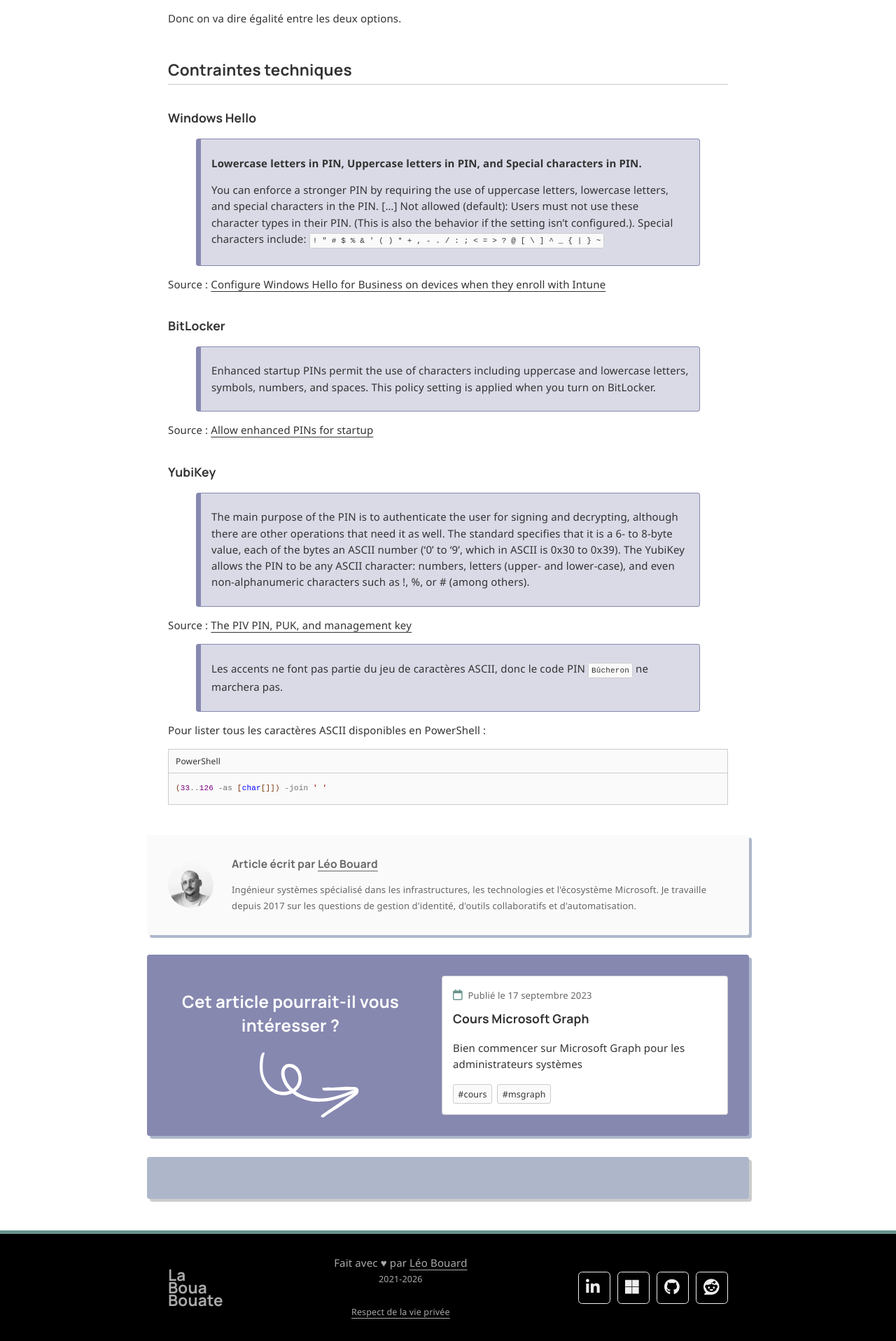
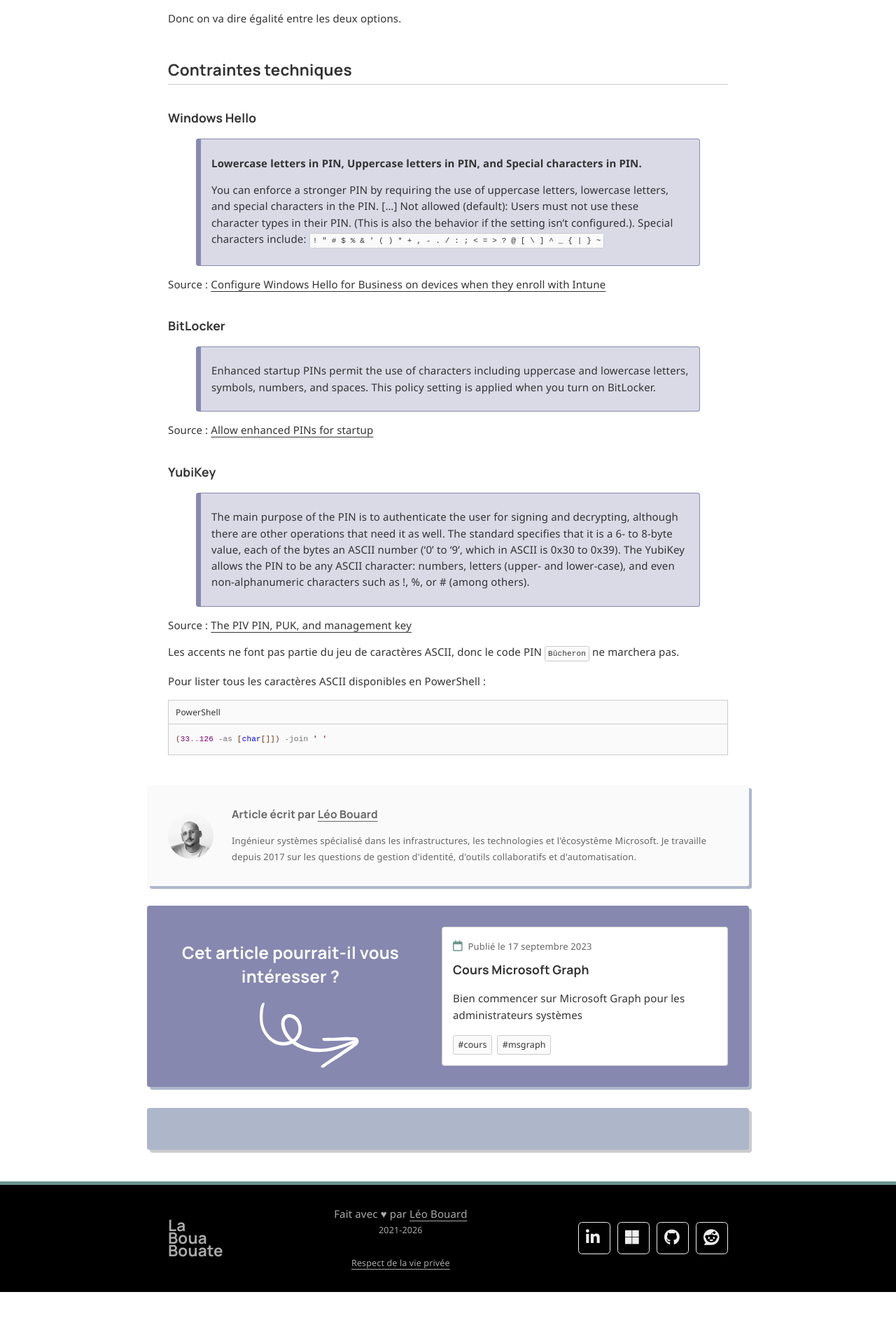
Before and after one commit to leobouard/leobouard.github.io, a Jekyll site: the page built from _posts/2026/2026-11-05-un-code-pin-qu-il-est-bien.md, in a window 1280 px wide. Shown: the part 2387-4303 px from the top of the page at 70% size. Built offline with Jekyll 4.4.1, drawn with Linux system fonts in a browser that asks for light colours; nearby versions of some CDN libraries; some web fonts are replaced; comment, search, counter and statistics services are not loaded; after the commit the page ends 4233 px from its top, so only the background shows below that.

Commit message:
Update 2026-11-05-un-code-pin-qu-il-est-bien.md

```diff
--- a/_posts/2026/2026-11-05-un-code-pin-qu-il-est-bien.md
+++ b/_posts/2026/2026-11-05-un-code-pin-qu-il-est-bien.md
@@ -129,7 +129,7 @@
 
 Source : [The PIV PIN, PUK, and management key](https://docs.yubico.com/yesdk/users-manual/application-piv/pin-puk-mgmt-key.html)
 
-> Les accents ne font pas partie du jeu de caractères ASCII, donc le code PIN `Bûcheron` ne marchera pas.
+Les accents ne font pas partie du jeu de caractères ASCII, donc le code PIN `Bûcheron` ne marchera pas.
 
 Pour lister tous les caractères ASCII disponibles en PowerShell :
 
```
